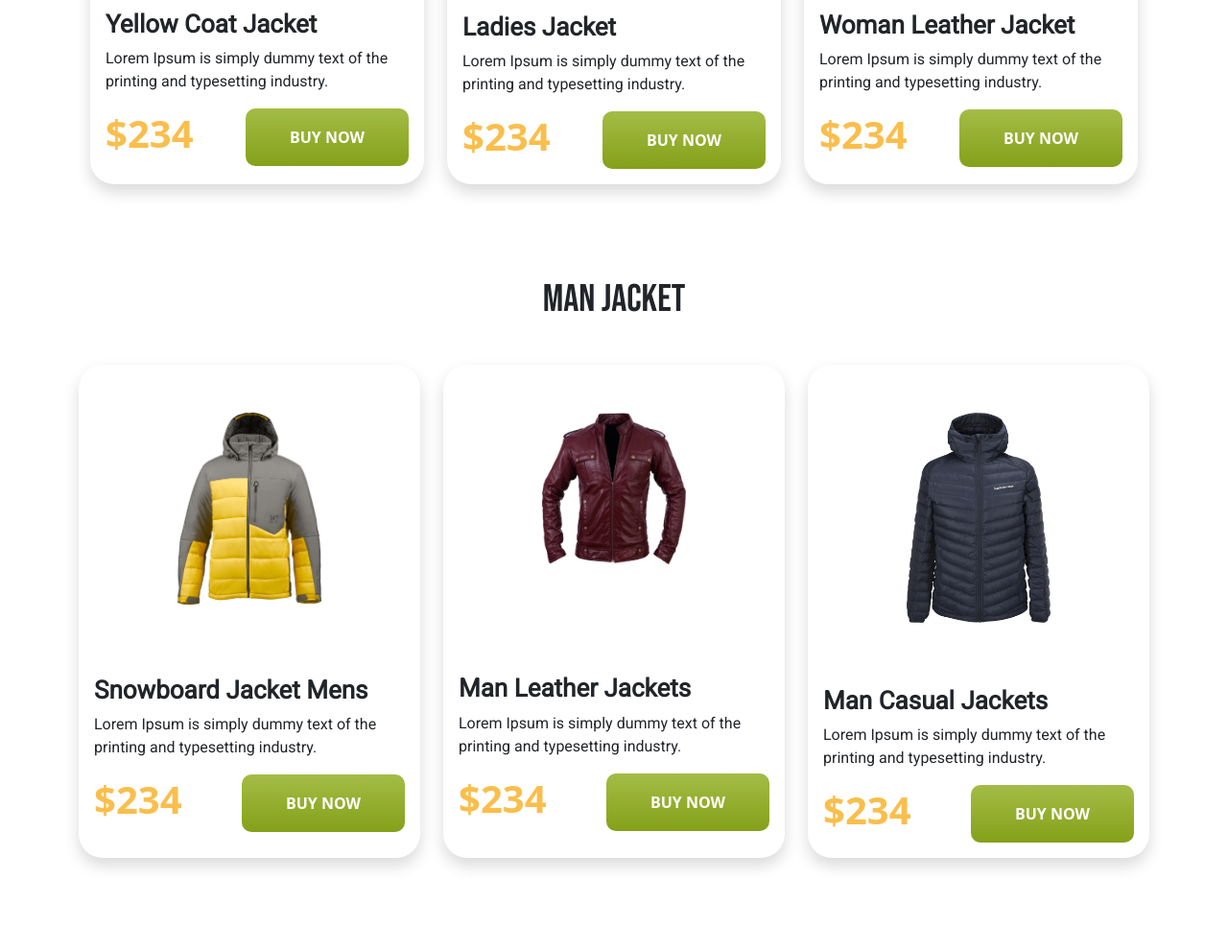
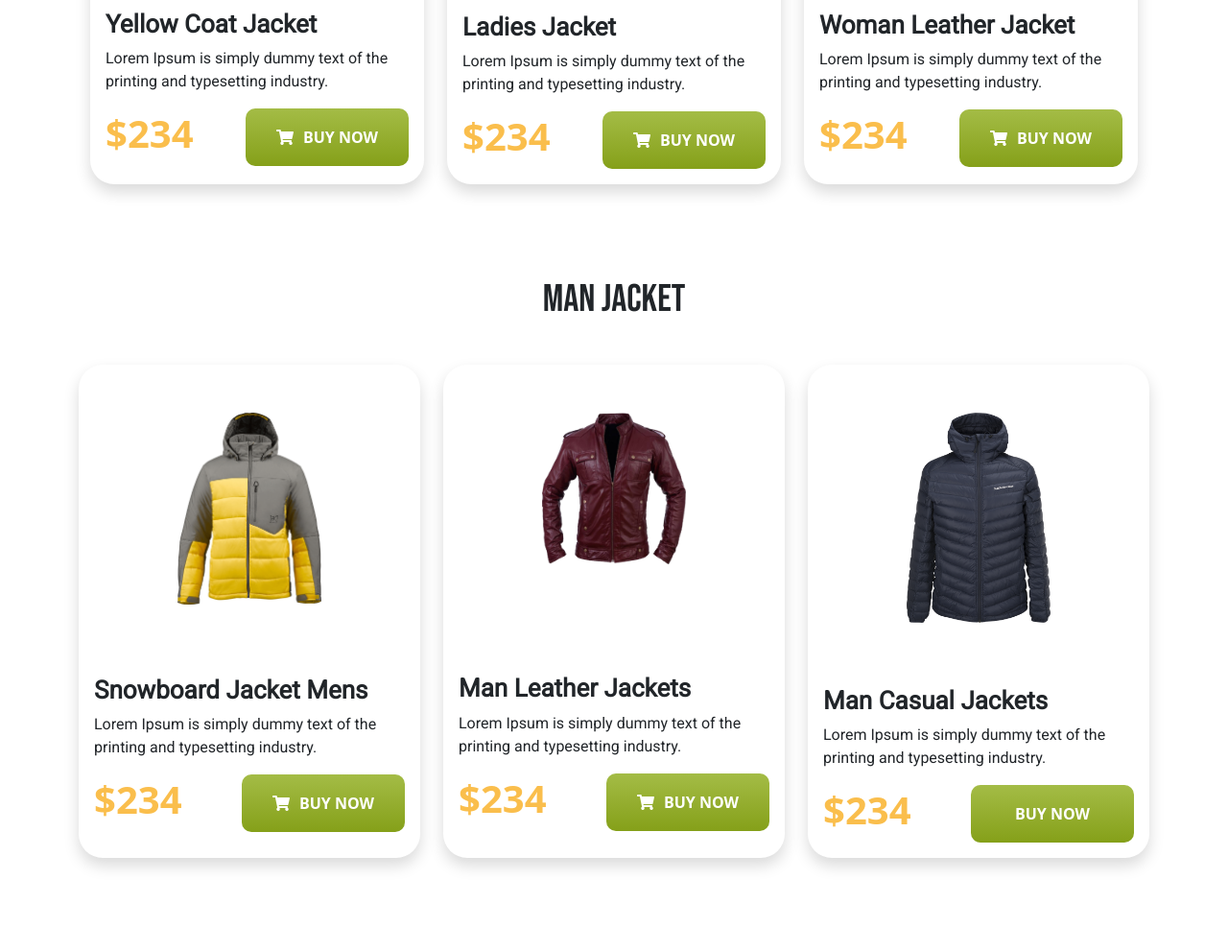
Before and after one commit to Mizzan/penguin-fashion-site, a plain HTML site: page index.html in a window 1280 px wide. Shown: the part 1001-1992 px from the top of the page at 96% size. Drawn offline with nearby package versions, Linux system fonts and the light colour scheme.

Commit message:
✔ Added icon

```diff
--- a/css/style.css
+++ b/css/style.css
@@ -65,6 +65,10 @@ p {
 .no-border {
   border: 0;
   border-radius: 25px;
+}
+
+.cart-icon {
+  margin-right: 10px;
 }
 
 /* ----------------- header section --------------
--- a/index.html
+++ b/index.html
@@ -85,7 +85,10 @@
               industry.
             </p>
 
-            <button class="custom-btn">Buy Now</button>
+            <button class="custom-btn">
+              <i class="cart-icon fas fa-shopping-cart"></i>
+              Buy Now
+            </button>
           </div>
           <div class="col-md-6 col-lg-5 py-5 py-md-0">
             <img
@@ -117,7 +120,9 @@
                 </p>
                 <div class="d-flex justify-content-between align-items-center">
                   <h3 class="title-h3 orange-highlight">$234</h3>
-                  <button class="custom-btn">Buy Now</button>
+                  <button class="custom-btn">
+                    <i class="cart-icon fas fa-shopping-cart"></i>Buy Now
+                  </button>
                 </div>
               </div>
             </div>
@@ -133,7 +138,9 @@
                 </p>
                 <div class="d-flex justify-content-between align-items-center">
                   <h3 class="title-h3 orange-highlight">$234</h3>
-                  <button class="custom-btn">Buy Now</button>
+                  <button class="custom-btn">
+                    <i class="cart-icon fas fa-shopping-cart"></i>Buy Now
+                  </button>
                 </div>
               </div>
             </div>
@@ -153,7 +160,9 @@
                 </p>
                 <div class="d-flex justify-content-between align-items-center">
                   <h3 class="title-h3 orange-highlight">$234</h3>
-                  <button class="custom-btn">Buy Now</button>
+                  <button class="custom-btn">
+                    <i class="cart-icon fas fa-shopping-cart"></i>Buy Now
+                  </button>
                 </div>
               </div>
             </div>
@@ -179,7 +188,9 @@
                 </p>
                 <div class="d-flex justify-content-between align-items-center">
                   <h3 class="title-h3 orange-highlight">$234</h3>
-                  <button class="custom-btn">Buy Now</button>
+                  <button class="custom-btn">
+                    <i class="cart-icon fas fa-shopping-cart"></i>Buy Now
+                  </button>
                 </div>
               </div>
             </div>
@@ -199,7 +210,9 @@
                 </p>
                 <div class="d-flex justify-content-between align-items-center">
                   <h3 class="title-h3 orange-highlight">$234</h3>
-                  <button class="custom-btn">Buy Now</button>
+                  <button class="custom-btn">
+                    <i class="cart-icon fas fa-shopping-cart"></i>Buy Now
+                  </button>
                 </div>
               </div>
             </div>
```
